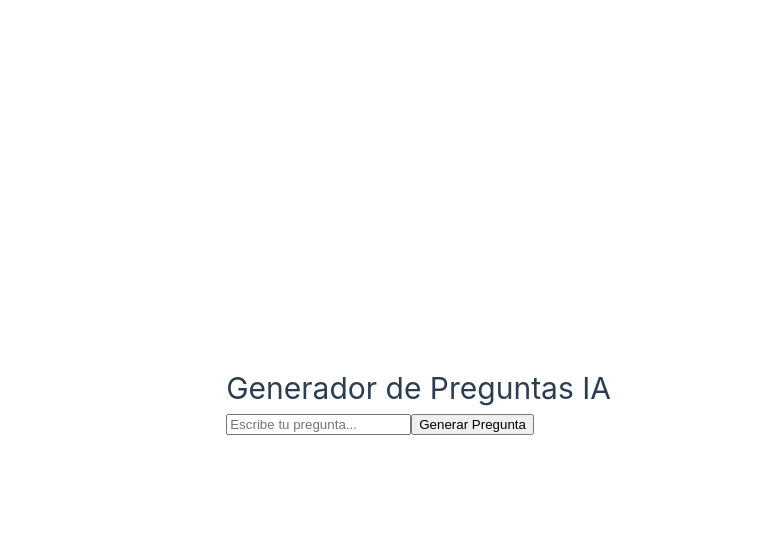
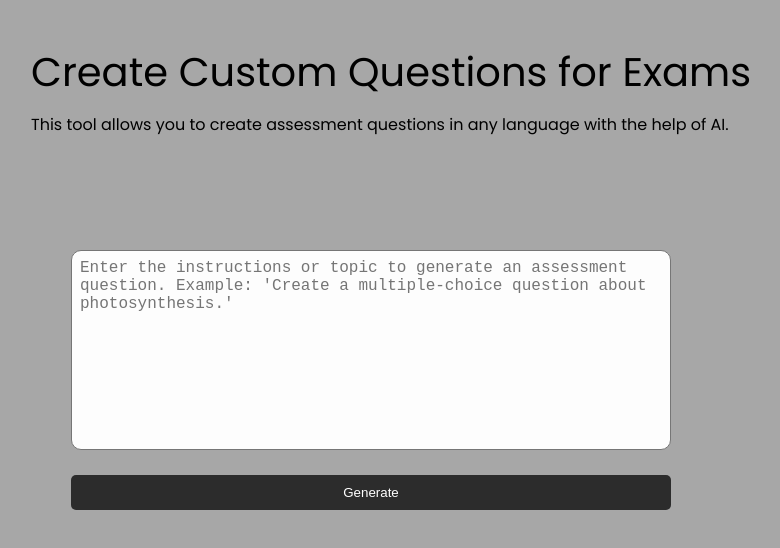
Before and after one commit to davidlgdev/TFG_GeneratioIA, a Vue app: page / in a window 1280 px wide. Shown: the top 548 px of the page, without its empty margins (29-809 px from the left). Built offline with nearby package versions, Linux system fonts and the light colour scheme.

Commit message:
prototype vue

```diff
--- a/src/App.vue
+++ b/src/App.vue
@@ -1,46 +1,105 @@
 <template>
-  <div>
-    <h1>Generador de Preguntas IA</h1>
-    <input v-model="prompt" placeholder="Escribe tu pregunta..." />
-    <button @click="generateQuestion">Generar Pregunta</button>
-    <p v-if="generatedQuestion">Respuesta de la IA: {{ generatedQuestion }}</p>
-    <p v-if="errorMessage" style="color: red;">{{ errorMessage }}</p>
+  <head>
+    <link
+      href="https://fonts.googleapis.com/css2?family=Poppins:wght@400;600&display=swap"
+      rel="stylesheet"
+    />
+  </head>
+  <div class="container">
+    <header class="header">
+      <h1>Create Custom Questions for Exams</h1>
+      <p>
+        This tool allows you to create assessment questions in any language
+        with the help of AI.
+      </p>
+    </header>
+    <InputComponent
+      :isLoading="isLoading"
+      @generate="generateQuestion"
+    />
+    <OutputComponent
+      v-if="generatedQuestion"
+      :generatedQuestion="generatedQuestion"
+      @sendToMoodle="handleSendToMoodle"
+      @deleteAnswer="handleDeleteAnswer"
+      @modifyAnswer="handleModifyAnswer"
+    />
   </div>
 </template>
 
 <script>
+import InputComponent from "./components/InputComponent.vue";
+import OutputComponent from "./components/OutputComponent.vue";
+
 export default {
+  components: {
+    InputComponent,
+    OutputComponent,
+  },
   data() {
     return {
-      prompt: "",              // Contenido del campo de entrada
-      generatedQuestion: null,  // Almacena la respuesta generada
-      errorMessage: null,      // Almacena mensajes de error, si hay
+      generatedQuestion: null,
+      isLoading: false,
     };
   },
   methods: {
-    async generateQuestion() {
-      this.errorMessage = null; // Limpiar el mensaje de error
+    async generateQuestion(prompt) {
+      this.isLoading = true;
+      this.generatedQuestion = null;
+
       try {
         const response = await fetch("http://localhost:3000/api/AIGeneration", {
           method: "POST",
           headers: {
             "Content-Type": "application/json",
           },
-          body: JSON.stringify({ prompt: this.prompt }),
+          body: JSON.stringify({ prompt }),
         });
 
-        // Manejo de errores de la respuesta
         if (!response.ok) {
-          throw new Error("Error en la respuesta del servidor.");
+          throw new Error(`Server error: ${response.statusText}`);
         }
 
         const data = await response.json();
-        this.generatedQuestion = data.generatedQuestion; // Guarda la respuesta en `generatedQuestion`
+
+        if (!data.generatedQuestion) {
+          throw new Error("The server did not return a valid question.");
+        }
+
+        this.generatedQuestion = data.generatedQuestion;
       } catch (error) {
         console.error("Error fetching question:", error);
-        this.errorMessage = error.message; // Muestra el mensaje de error en la interfaz
+      } finally {
+        this.isLoading = false;
       }
     },
   },
 };
 </script>
+
+<style>
+body {
+  background-color: #A7A7A7;
+  font-family: 'Poppins';
+  margin: 0;
+  padding: 0;
+}
+.header {
+  position: absolute;
+  top: 40px;
+  left: 60px;
+  text-align: left;
+  margin: 0;
+  color: black;
+}
+.header h1 {
+  font-weight: 500;
+  font-size: 40px;
+  margin: 0;
+}
+.header p {
+  font-weight: 400;
+  font-size: 16px;
+  margin-top: 8px;
+}
+</style>
--- /dev/null
+++ b/src/components/InputComponent.vue
@@ -0,0 +1,67 @@
+<template>
+    <div class="input">
+      <textarea
+        class="custom-textarea-input"
+        v-model="inputValue"
+        placeholder="Enter the instructions or topic to generate an assessment question. Example: 'Create a multiple-choice question about photosynthesis.'"
+      ></textarea>
+      <button class="GenerateButton" :disabled="isLoading" @click="handleGenerate">
+        {{ isLoading ? "Generating..." : "Generate" }}
+      </button>
+      <p v-if="errorMessage" class="error-message">{{ errorMessage }}</p>
+    </div>
+</template>
+
+<script>
+  export default {
+    props: {
+      isLoading: Boolean,
+    },
+    data() {
+      return {
+        inputValue: "",
+        errorMessage: null,
+      };
+    },
+    methods: {
+      handleGenerate() {
+        if (!this.inputValue.trim()) {
+          this.errorMessage = "Please enter a valid prompt!";
+          return;
+        }
+        this.errorMessage = null;
+        this.$emit("generate", this.inputValue);
+      },
+    },
+  };
+</script>
+
+<style>
+.custom-textarea-input {
+  position: absolute;
+  top: 250px;
+  left: 100px;
+  width: 600px;
+  height: 200px;
+  border-radius: 10px;
+  padding: 8px;
+  font-size: 16px;
+  background-color: #fdfdfd;
+  resize: none;
+  overflow-y: auto;
+}
+.GenerateButton {
+    position: absolute;
+    top: 475px;
+    left: 100px;
+    width: 600px;
+    background-color: #2C2C2C;
+    color: white;
+    border-radius: 5px;
+    cursor: pointer;
+    border: none;
+    padding: 10px 15px;
+    text-align: center;
+
+}
+</style>
--- /dev/null
+++ b/src/components/OutputComponent.vue
@@ -0,0 +1,109 @@
+<template>
+    <div class="output">
+      <textarea
+        class="custom-textarea-output"
+        readonly
+        v-if="generatedQuestion"
+        :value="generatedQuestion"
+      ></textarea>
+      <div v-if="generatedQuestion" class="radio-container">
+            <h3>What to do with the generated answer?</h3>
+            <label class="radio-option">
+                <input
+                type="radio"
+                name="responseOption"
+                value="sendToMoodle"
+                v-model="selectedOption"
+                />
+                Send to Moodle
+            </label>
+            <label class="radio-option">
+                <input
+                type="radio"
+                name="responseOption"
+                value="deleteAnswer"
+                v-model="selectedOption"
+                />
+                Delete Answer
+            </label>
+            <label class="radio-option">
+                <input
+                type="radio"
+                name="responseOption"
+                value="modifyAnswer"
+                v-model="selectedOption"
+                />
+                Modify Answer
+            </label>
+            <button class="confirm-button" @click="confirmOption">
+                Confirm
+            </button>
+        </div>
+    </div>
+</template>
+<script>
+  export default {
+    props: {
+      generatedQuestion: String,
+    },
+    methods: {
+    confirmOption() {
+      if (!this.selectedOption) {
+        alert("Please select an option before proceeding!");
+        return;
+      }
+      this.$emit(this.selectedOption, this.generatedQuestion);
+    },
+  },
+  };
+</script>
+<style>
+.custom-textarea-output {
+    position: absolute;
+    top: 250px;
+    left: 1143px;
+    width: 600px;
+    height: 300px;
+    border-radius: 10px;
+    padding: 8px;
+    font-size: 16px;
+    background-color: #fdfdfd;
+    resize: none;
+    overflow-y: auto;
+    white-space: pre-wrap;
+}
+.radio-container {
+    position: absolute;
+    top: 560px;
+    left: 1143px;
+    display: flex;
+    flex-direction: column;
+    gap: 10px;
+}
+.radio-container h3 {
+    font-size: 20px;
+    color: black;
+}
+.radio-option {
+    font-size: 16px;
+    color: black;
+    display: flex;
+    align-items: center;
+}
+.radio-option input {
+    width: 20px;
+    height: 20px;
+    margin-right: 15px;
+}
+.confirm-button {
+    left: 100px;
+    width: 600px;
+    background-color: #2C2C2C;
+    color: white;
+    border-radius: 5px;
+    cursor: pointer;
+    border: none;
+    padding: 10px 15px;
+    text-align: center;
+}
+</style>
```
